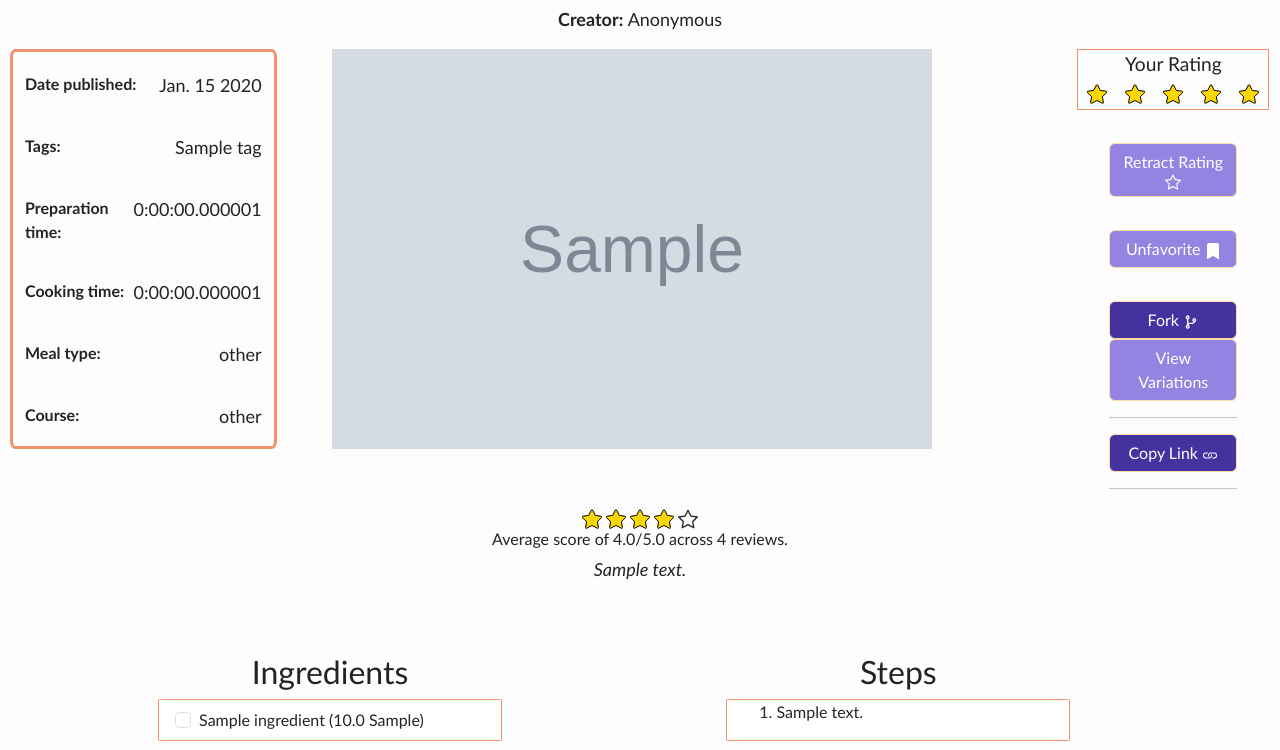
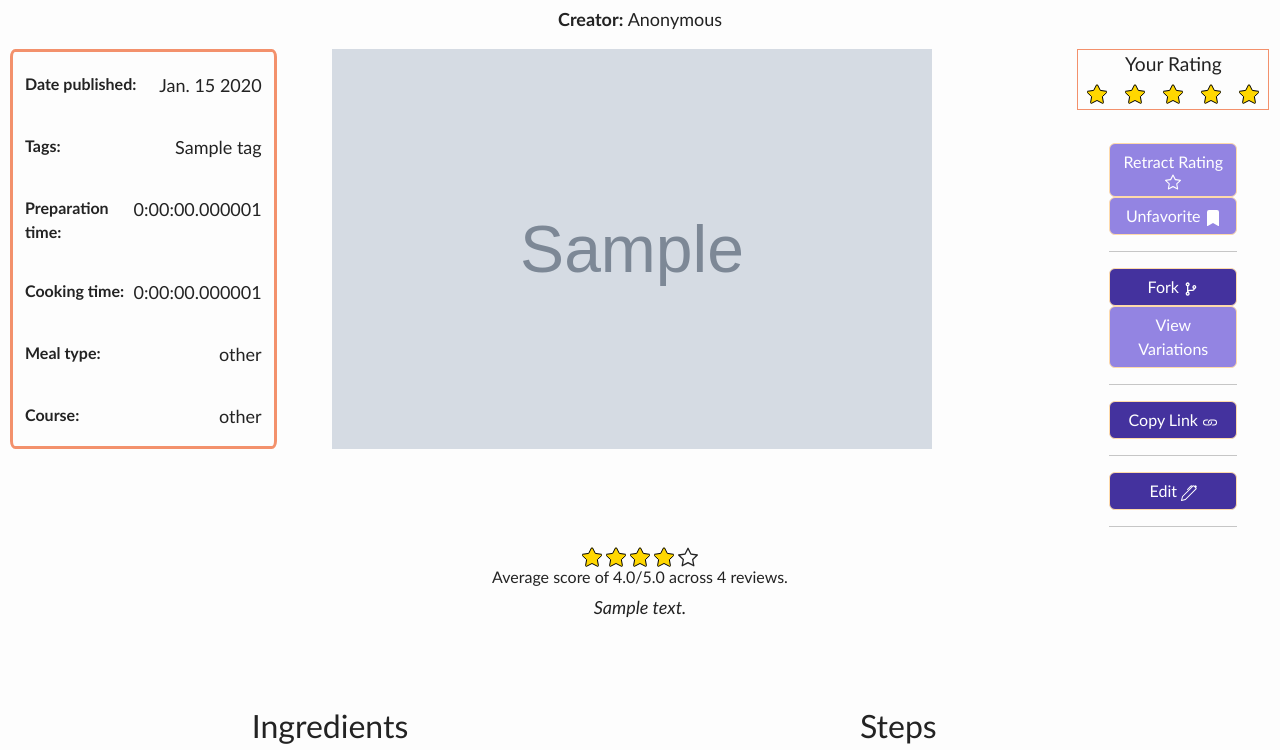
Before and after one commit to uva-cs3240-s22/group-project-a-22, a Django app: page /wom/1/ in a window 1280 px wide. Shown: the part 135-885 px from the top of the page. Run offline with Django 4.2, Linux system fonts and the light colour scheme; a user stored in the database is signed in; tables that the repository leaves empty hold one stand-in row (values such as "Sample post"); grey boxes marked "Sample" are stand-in pictures; some libraries are stand-ins or nearby versions.

Commit message:
fixed logged out detail display, added Edit button to detail page

```diff
--- a/wom/templates/wom/detail.html
+++ b/wom/templates/wom/detail.html
@@ -212,13 +212,8 @@
                         </button>
                     </a>
                 </div>
-                <hr />
                 {% endif %}
                 <!-- END OF USER RATING BUTTONS IMPLEMENTATION -->
-
-
-
-
 
 
                 {% if user.is_authenticated %}
@@ -233,6 +228,7 @@
                         </svg>
                     </button>
                 </a>
+
                 {% else %}
                 <a href="{% url 'wom:fav' recipe.pk %}">
                     <button type="button" class="btn btn-primary side-btn">
@@ -244,9 +240,11 @@
                         </svg>
                     </button>
                 </a>
+
                 {% endif %}
+                <div class="d-flex flex-column">
                     <hr />
-                <div class="d-flex flex-column">
+
                     <a href="{% url 'wom:createrecipe' recipe.pk %}">
                         <button type="button" class="btn btn-primary side-btn" data-toggle="tooltip"
                             data-placement="left" title="Create a derivation of this recipe">
@@ -259,7 +257,6 @@
                             </svg>
                         </button>
                     </a>
-
                     {% endif %}
 
 
@@ -269,7 +266,6 @@
                             View Variations
                         </button>
                     </a>
-                    <hr />
 
 
                     <script type="text/javascript">
@@ -294,6 +290,8 @@
 
                     </script>
                     <div id="liveAlertPlaceholder"></div>
+                    <div>
+                        <hr />
                         <button type="button" class="btn btn-primary side-btn" id="liveAlertBtn" title="Copy Link"
                             onclick="copy()">
                             Copy Link
@@ -305,24 +303,41 @@
                                     d="M9 5.5a3 3 0 0 0-2.83 4h1.098A2 2 0 0 1 9 6.5h3a2 2 0 1 1 0 4h-1.535a4.02 4.02 0 0 1-.82 1H12a3 3 0 1 0 0-6H9z" />
                             </svg>
                         </button>
+                    </div>
+
                     <hr />
+
+                    {% if recipe.creator|slugify == user.username|slugify %}
+                    <a class="nav-link" href="{% url 'wom:update-recipe' recipe.id %}" style="color:black">
+                        <button type="button" class="btn btn-primary side-btn">
+                            Edit
+                            <svg xmlns="http://www.w3.org/2000/svg" width="16" height="16" fill="currentColor"
+                                class="bi bi-pen" viewBox="0 0 16 16">
+                                <path
+                                    d="m13.498.795.149-.149a1.207 1.207 0 1 1 1.707 1.708l-.149.148a1.5 1.5 0 0 1-.059 2.059L4.854 14.854a.5.5 0 0 1-.233.131l-4 1a.5.5 0 0 1-.606-.606l1-4a.5.5 0 0 1 .131-.232l9.642-9.642a.5.5 0 0 0-.642.056L6.854 4.854a.5.5 0 1 1-.708-.708L9.44.854A1.5 1.5 0 0 1 11.5.796a1.5 1.5 0 0 1 1.998-.001zm-.644.766a.5.5 0 0 0-.707 0L1.95 11.756l-.764 3.057 3.057-.764L14.44 3.854a.5.5 0 0 0 0-.708l-1.585-1.585z" />
+                            </svg>
+                        </Button>
+
+                    </a>
+                    {% endif %}
+                    <hr />
+
 
                 </div>
             </div>
 
-        </div>
             <etailiv>
                 <!-- START OF AVERAGE RATING DISPLAY IMPLEMENTATION -->
                 {% if 0_5_avg %}
                 {% if 1_0_avg %}
-            <svg xmlns="http://www.w3.org/2000/svg" width="20" height="20" stroke="black" stroke-width="0.8" fill="gold"
-                class="bi bi-star-fill" viewBox="0 0 16 16">
+                <svg xmlns="http://www.w3.org/2000/svg" width="20" height="20" stroke="black" stroke-width="0.8"
+                    fill="gold" class="bi bi-star-fill" viewBox="0 0 16 16">
                     <path
                         d="M3.612 15.443c-.386.198-.824-.149-.746-.592l.83-4.73L.173 6.765c-.329-.314-.158-.888.283-.95l4.898-.696L7.538.792c.197-.39.73-.39.927 0l2.184 4.327 4.898.696c.441.062.612.636.282.95l-3.522 3.356.83 4.73c.078.443-.36.79-.746.592L8 13.187l-4.389 2.256z" />
                 </svg>
                 {% else %}
-            <svg xmlns="http://www.w3.org/2000/svg" width="20" height="20" stroke="black" stroke-width="0.8" fill="gold"
-                class="bi bi-star-half" viewBox="0 0 16 16">
+                <svg xmlns="http://www.w3.org/2000/svg" width="20" height="20" stroke="black" stroke-width="0.8"
+                    fill="gold" class="bi bi-star-half" viewBox="0 0 16 16">
                     <path
                         d="M5.354 5.119 7.538.792A.516.516 0 0 1 8 .5c.183 0 .366.097.465.292l2.184 4.327 4.898.696A.537.537 0 0 1 16 6.32a.548.548 0 0 1-.17.445l-3.523 3.356.83 4.73c.078.443-.36.79-.746.592L8 13.187l-4.389 2.256a.52.52 0 0 1-.146.05c-.342.06-.668-.254-.6-.642l.83-4.73L.173 6.765a.55.55 0 0 1-.172-.403.58.58 0 0 1 .085-.302.513.513 0 0 1 .37-.245l4.898-.696zM8 12.027a.5.5 0 0 1 .232.056l3.686 1.894-.694-3.957a.565.565 0 0 1 .162-.505l2.907-2.77-4.052-.576a.525.525 0 0 1-.393-.288L8.001 2.223 8 2.226v9.8z" />
                 </svg>
@@ -336,14 +351,14 @@
                 {% endif %}
                 {% if 1_5_avg %}
                 {% if 2_0_avg %}
-            <svg xmlns="http://www.w3.org/2000/svg" width="20" height="20" stroke="black" stroke-width="0.8" fill="gold"
-                class="bi bi-star-fill" viewBox="0 0 16 16">
+                <svg xmlns="http://www.w3.org/2000/svg" width="20" height="20" stroke="black" stroke-width="0.8"
+                    fill="gold" class="bi bi-star-fill" viewBox="0 0 16 16">
                     <path
                         d="M3.612 15.443c-.386.198-.824-.149-.746-.592l.83-4.73L.173 6.765c-.329-.314-.158-.888.283-.95l4.898-.696L7.538.792c.197-.39.73-.39.927 0l2.184 4.327 4.898.696c.441.062.612.636.282.95l-3.522 3.356.83 4.73c.078.443-.36.79-.746.592L8 13.187l-4.389 2.256z" />
                 </svg>
                 {% else %}
-            <svg xmlns="http://www.w3.org/2000/svg" width="20" height="20" stroke="black" stroke-width="0.8" fill="gold"
-                class="bi bi-star-half" viewBox="0 0 16 16">
+                <svg xmlns="http://www.w3.org/2000/svg" width="20" height="20" stroke="black" stroke-width="0.8"
+                    fill="gold" class="bi bi-star-half" viewBox="0 0 16 16">
                     <path
                         d="M5.354 5.119 7.538.792A.516.516 0 0 1 8 .5c.183 0 .366.097.465.292l2.184 4.327 4.898.696A.537.537 0 0 1 16 6.32a.548.548 0 0 1-.17.445l-3.523 3.356.83 4.73c.078.443-.36.79-.746.592L8 13.187l-4.389 2.256a.52.52 0 0 1-.146.05c-.342.06-.668-.254-.6-.642l.83-4.73L.173 6.765a.55.55 0 0 1-.172-.403.58.58 0 0 1 .085-.302.513.513 0 0 1 .37-.245l4.898-.696zM8 12.027a.5.5 0 0 1 .232.056l3.686 1.894-.694-3.957a.565.565 0 0 1 .162-.505l2.907-2.77-4.052-.576a.525.525 0 0 1-.393-.288L8.001 2.223 8 2.226v9.8z" />
                 </svg>
@@ -357,14 +372,14 @@
                 {% endif %}
                 {% if 2_5_avg %}
                 {% if 3_0_avg %}
-            <svg xmlns="http://www.w3.org/2000/svg" width="20" height="20" stroke="black" stroke-width="0.8" fill="gold"
-                class="bi bi-star-fill" viewBox="0 0 16 16">
+                <svg xmlns="http://www.w3.org/2000/svg" width="20" height="20" stroke="black" stroke-width="0.8"
+                    fill="gold" class="bi bi-star-fill" viewBox="0 0 16 16">
                     <path
                         d="M3.612 15.443c-.386.198-.824-.149-.746-.592l.83-4.73L.173 6.765c-.329-.314-.158-.888.283-.95l4.898-.696L7.538.792c.197-.39.73-.39.927 0l2.184 4.327 4.898.696c.441.062.612.636.282.95l-3.522 3.356.83 4.73c.078.443-.36.79-.746.592L8 13.187l-4.389 2.256z" />
                 </svg>
                 {% else %}
-            <svg xmlns="http://www.w3.org/2000/svg" width="20" height="20" stroke="black" stroke-width="0.8" fill="gold"
-                class="bi bi-star-half" viewBox="0 0 16 16">
+                <svg xmlns="http://www.w3.org/2000/svg" width="20" height="20" stroke="black" stroke-width="0.8"
+                    fill="gold" class="bi bi-star-half" viewBox="0 0 16 16">
                     <path
                         d="M5.354 5.119 7.538.792A.516.516 0 0 1 8 .5c.183 0 .366.097.465.292l2.184 4.327 4.898.696A.537.537 0 0 1 16 6.32a.548.548 0 0 1-.17.445l-3.523 3.356.83 4.73c.078.443-.36.79-.746.592L8 13.187l-4.389 2.256a.52.52 0 0 1-.146.05c-.342.06-.668-.254-.6-.642l.83-4.73L.173 6.765a.55.55 0 0 1-.172-.403.58.58 0 0 1 .085-.302.513.513 0 0 1 .37-.245l4.898-.696zM8 12.027a.5.5 0 0 1 .232.056l3.686 1.894-.694-3.957a.565.565 0 0 1 .162-.505l2.907-2.77-4.052-.576a.525.525 0 0 1-.393-.288L8.001 2.223 8 2.226v9.8z" />
                 </svg>
@@ -378,14 +393,14 @@
                 {% endif %}
                 {% if 3_5_avg %}
                 {% if 4_0_avg %}
-            <svg xmlns="http://www.w3.org/2000/svg" width="20" height="20" stroke="black" stroke-width="0.8" fill="gold"
-                class="bi bi-star-fill" viewBox="0 0 16 16">
+                <svg xmlns="http://www.w3.org/2000/svg" width="20" height="20" stroke="black" stroke-width="0.8"
+                    fill="gold" class="bi bi-star-fill" viewBox="0 0 16 16">
                     <path
                         d="M3.612 15.443c-.386.198-.824-.149-.746-.592l.83-4.73L.173 6.765c-.329-.314-.158-.888.283-.95l4.898-.696L7.538.792c.197-.39.73-.39.927 0l2.184 4.327 4.898.696c.441.062.612.636.282.95l-3.522 3.356.83 4.73c.078.443-.36.79-.746.592L8 13.187l-4.389 2.256z" />
                 </svg>
                 {% else %}
-            <svg xmlns="http://www.w3.org/2000/svg" width="20" height="20" stroke="black" stroke-width="0.8" fill="gold"
-                class="bi bi-star-half" viewBox="0 0 16 16">
+                <svg xmlns="http://www.w3.org/2000/svg" width="20" height="20" stroke="black" stroke-width="0.8"
+                    fill="gold" class="bi bi-star-half" viewBox="0 0 16 16">
                     <path
                         d="M5.354 5.119 7.538.792A.516.516 0 0 1 8 .5c.183 0 .366.097.465.292l2.184 4.327 4.898.696A.537.537 0 0 1 16 6.32a.548.548 0 0 1-.17.445l-3.523 3.356.83 4.73c.078.443-.36.79-.746.592L8 13.187l-4.389 2.256a.52.52 0 0 1-.146.05c-.342.06-.668-.254-.6-.642l.83-4.73L.173 6.765a.55.55 0 0 1-.172-.403.58.58 0 0 1 .085-.302.513.513 0 0 1 .37-.245l4.898-.696zM8 12.027a.5.5 0 0 1 .232.056l3.686 1.894-.694-3.957a.565.565 0 0 1 .162-.505l2.907-2.77-4.052-.576a.525.525 0 0 1-.393-.288L8.001 2.223 8 2.226v9.8z" />
                 </svg>
@@ -399,14 +414,14 @@
                 {% endif %}
                 {% if 4_5_avg %}
                 {% if 5_0_avg %}
-            <svg xmlns="http://www.w3.org/2000/svg" width="20" height="20" stroke="black" stroke-width="0.8" fill="gold"
-                class="bi bi-star-fill" viewBox="0 0 16 16">
+                <svg xmlns="http://www.w3.org/2000/svg" width="20" height="20" stroke="black" stroke-width="0.8"
+                    fill="gold" class="bi bi-star-fill" viewBox="0 0 16 16">
                     <path
                         d="M3.612 15.443c-.386.198-.824-.149-.746-.592l.83-4.73L.173 6.765c-.329-.314-.158-.888.283-.95l4.898-.696L7.538.792c.197-.39.73-.39.927 0l2.184 4.327 4.898.696c.441.062.612.636.282.95l-3.522 3.356.83 4.73c.078.443-.36.79-.746.592L8 13.187l-4.389 2.256z" />
                 </svg>
                 {% else %}
-            <svg xmlns="http://www.w3.org/2000/svg" width="20" height="20" stroke="black" stroke-width="0.8" fill="gold"
-                class="bi bi-star-half" viewBox="0 0 16 16">
+                <svg xmlns="http://www.w3.org/2000/svg" width="20" height="20" stroke="black" stroke-width="0.8"
+                    fill="gold" class="bi bi-star-half" viewBox="0 0 16 16">
                     <path
                         d="M5.354 5.119 7.538.792A.516.516 0 0 1 8 .5c.183 0 .366.097.465.292l2.184 4.327 4.898.696A.537.537 0 0 1 16 6.32a.548.548 0 0 1-.17.445l-3.523 3.356.83 4.73c.078.443-.36.79-.746.592L8 13.187l-4.389 2.256a.52.52 0 0 1-.146.05c-.342.06-.668-.254-.6-.642l.83-4.73L.173 6.765a.55.55 0 0 1-.172-.403.58.58 0 0 1 .085-.302.513.513 0 0 1 .37-.245l4.898-.696zM8 12.027a.5.5 0 0 1 .232.056l3.686 1.894-.694-3.957a.565.565 0 0 1 .162-.505l2.907-2.77-4.052-.576a.525.525 0 0 1-.393-.288L8.001 2.223 8 2.226v9.8z" />
                 </svg>
@@ -425,6 +440,8 @@
                 </h6>
                 <p style="font-size:large;"><em>{{recipe.description}}</em></p>
         </div>
+    </div>
+
     <!-- END OF AVERAGE RATING DISPLAY IMPLEMENTATION -->
 
 
```
Lines whose indentation alone changed are shown as unchanged.
